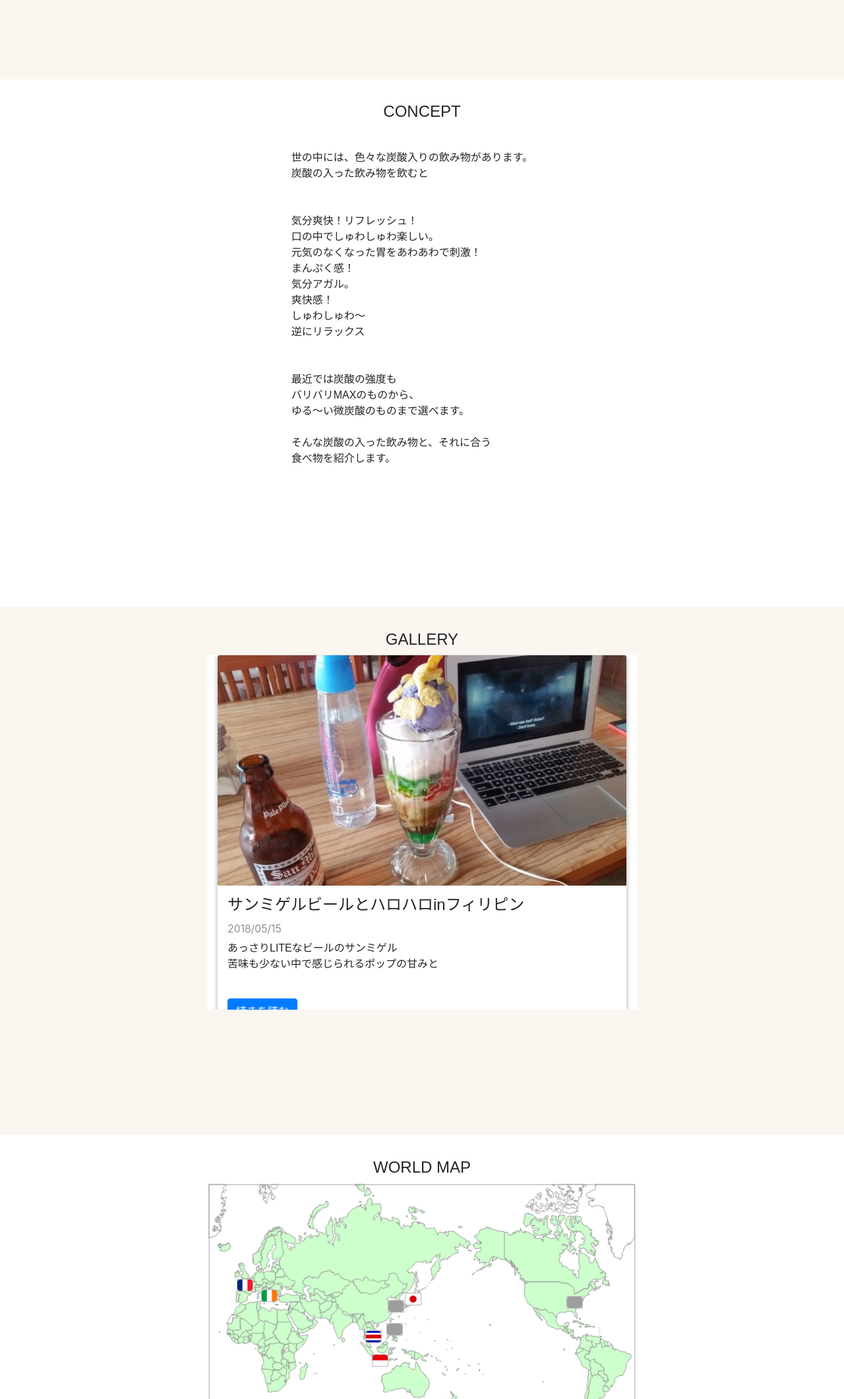
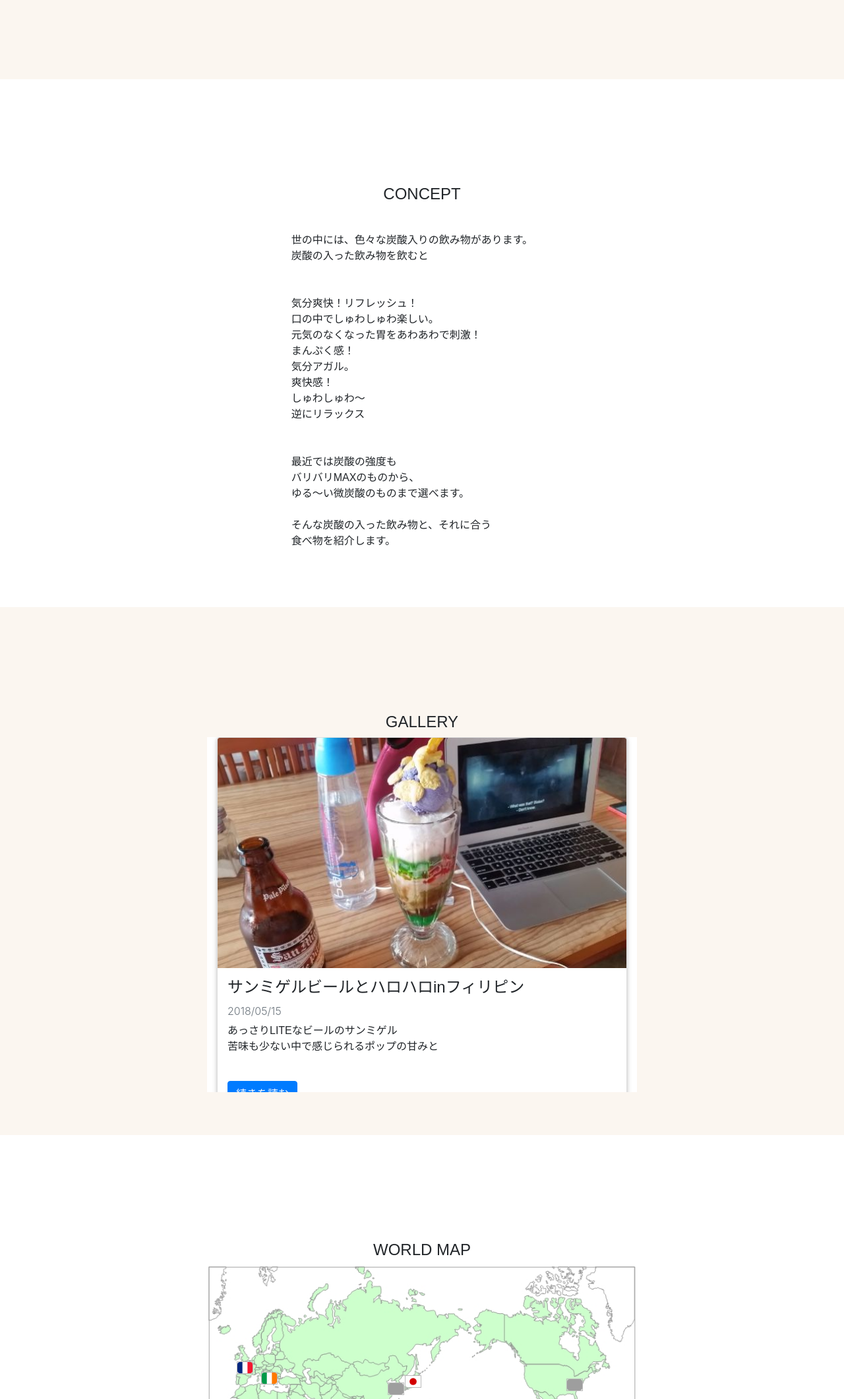
Before and after one commit to trd-yuka/co2, a plain HTML site: page index.html in a window 1280 px wide. Shown: the part 680-2800 px from the top of the page at 66% size. Drawn offline with nearby package versions, Linux system fonts and the light colour scheme; grey boxes are pictures that could not be loaded.

Commit message:
fix padding

```diff
--- a/index.html
+++ b/index.html
@@ -46,7 +46,7 @@
 	</section>
 	<section id="CONCEPT">
 		<div class="row">
-			<div class="col-md-12 text-center padding-top-main-text">
+			<div class="col-md-12 text-center padding-text-content">
 				<h4>CONCEPT</h4>
 			</div>
 		</div>
@@ -81,7 +81,7 @@
 
 	<section id="GALLERY">
 		<div class="row">
-			<div class="col-md-12 text-center padding-top-main-text">
+			<div class="col-md-12 text-center padding-text-content">
 				<h4>GALLERY</h4>
 			</div>
 		</div>
@@ -174,7 +174,7 @@
 	</section>
 	<section id="MAP">
 		<div class="row">
-			<div class="col-md-12 text-center padding-top-main-text">
+			<div class="col-md-12 text-center padding-text-content">
 				<h4>WORLD MAP</h4>
 			</div>
 		</div>
@@ -277,7 +277,7 @@
 	</section>
 	<section id="CATEGORY">
 		<div class="row">
-			<div class="col-md-12 text-center padding-top-main-text">
+			<div class="col-md-12 text-center padding-text-content">
 				<h4>CATEGORY</h4>
 			</div>
 		</div>
@@ -331,7 +331,7 @@
 	</section>
 	<section id="COMMENTS">
 		<div class="row">
-			<div class="col-md-12 text-center padding-top-main-text">
+			<div class="col-md-12 text-center padding-text-content">
 				<h4>COMMENTS</h4>
 			</div>
 		</div>
--- a/style.css
+++ b/style.css
@@ -21,6 +21,9 @@ section{
 }
 .padding-texttop{
 	padding-top: 26vh;
+}
+.padding-text-content{
+	padding-top: 20vh;
 }
 .padding-top-main-text{
     padding-top: 35px;
```
